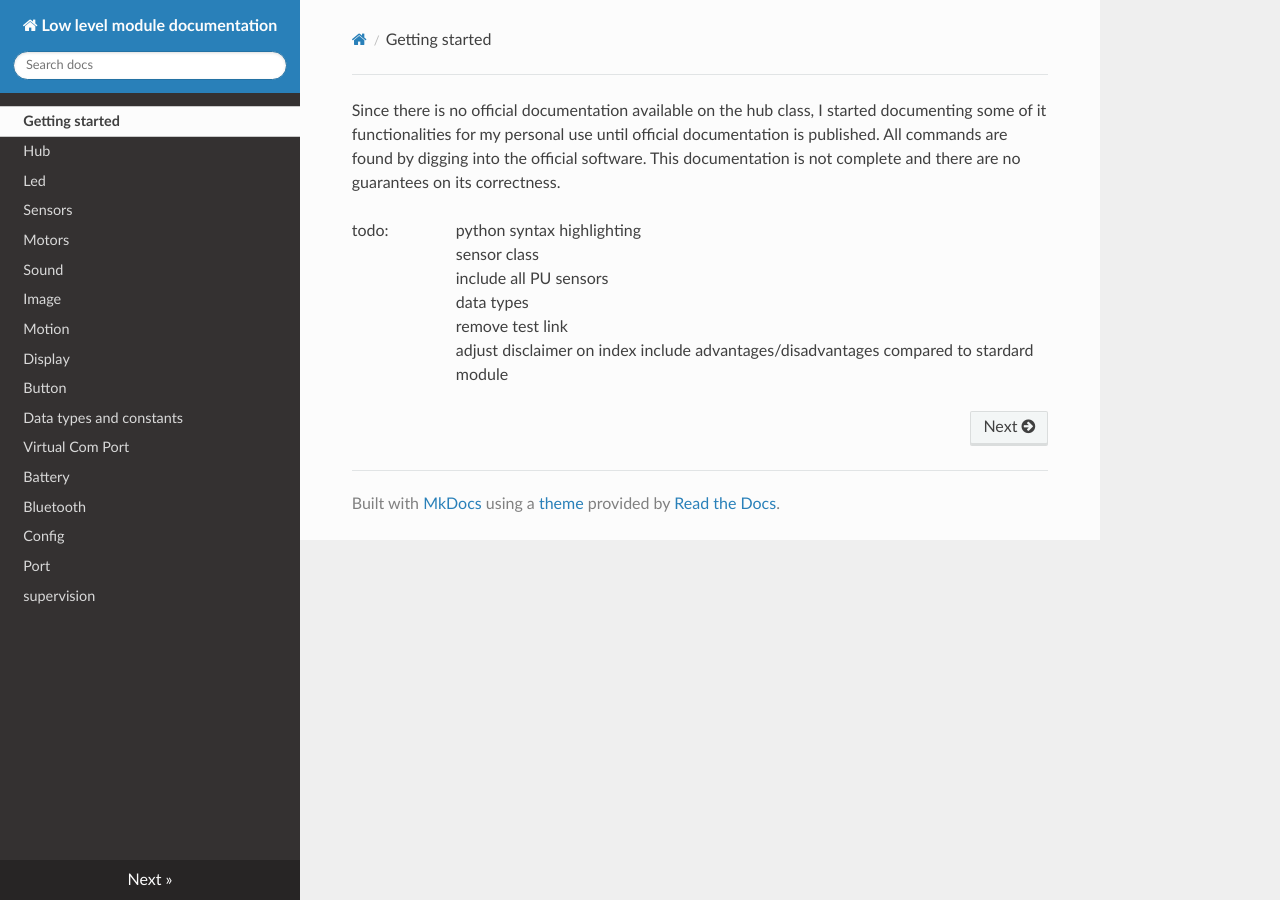
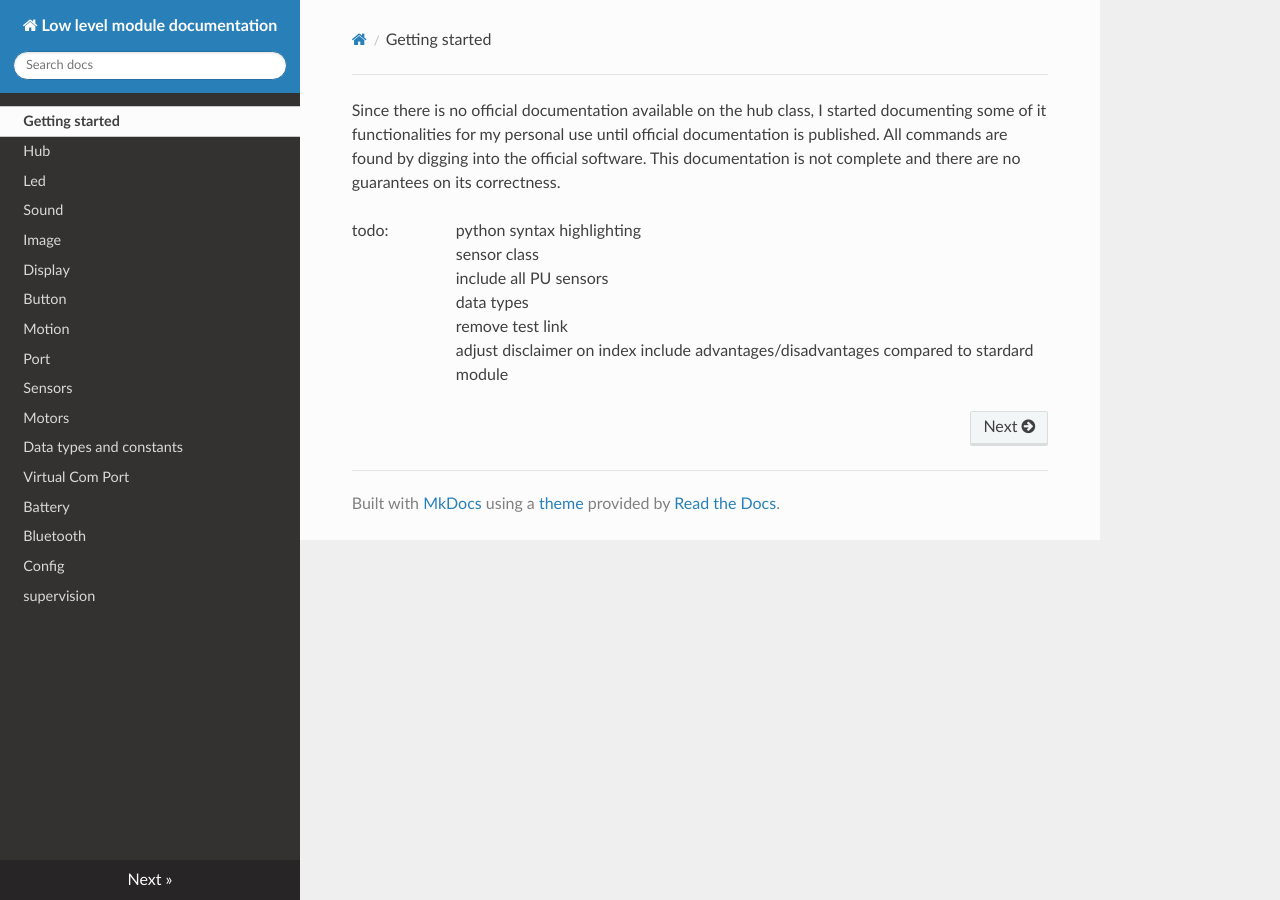
Before and after one commit to NStrijbosch/hub-module-notes, an MkDocs documentation site: the page built from docs/index.md, in a window 1280 px wide. Built offline with MkDocs 1.6.1, drawn with Linux system fonts in a browser that asks for light colours; nearby versions of some CDN libraries.

Commit message:
Update mkdocs.yml

```diff
--- a/mkdocs.yml
+++ b/mkdocs.yml
@@ -3,20 +3,19 @@ nav:
     - Getting started: 'index.md'
     - Hub: 'hub.md'
     - Led: 'led.md'
+    - Sound: 'sound.md'
+    - Image: 'image_test.md'
+    - Display: 'display.md'
+    - Button: 'button.md'
+    - Motion: 'motion.md'
+    - Port : 'port.md'
     - Sensors: 'sensors.md'
     - Motors: 'motors.md'
-    - Sound: 'sound.md'
-    - Image: 'image_test.md'
-    - Motion: 'motion.md'
-    - Display: 'display.md'
-    - Button: 'button.md'
     - Data types and constants: 'data_types.md'
     - Virtual Com Port: 'VCP.md'
     - Battery: 'battery.md'
     - Bluetooth: 'bluetooth.md'
     - Config: 'config.md'
-    - Port : 'port.md'
     - supervision: 'supervision.md'
-
 theme: readthedocs
 extra_css: ['custom.css']
```
